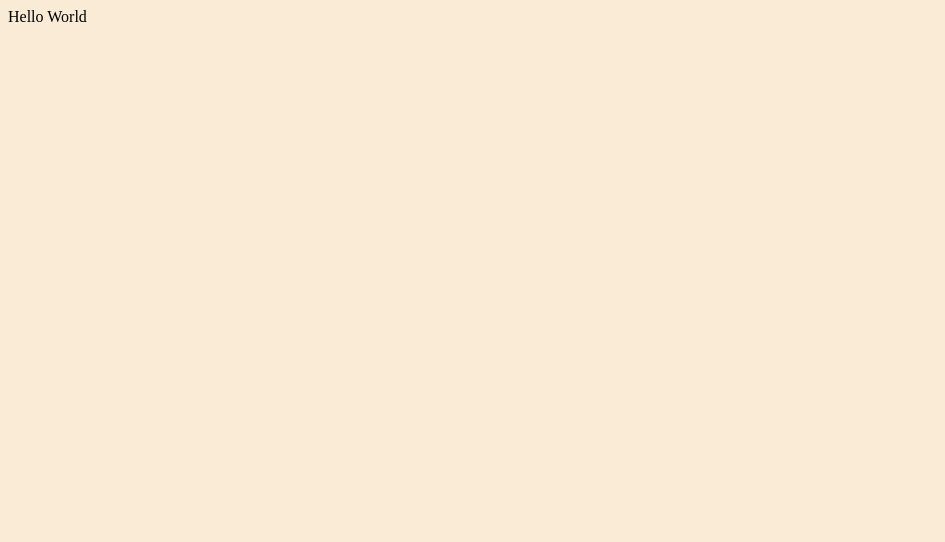
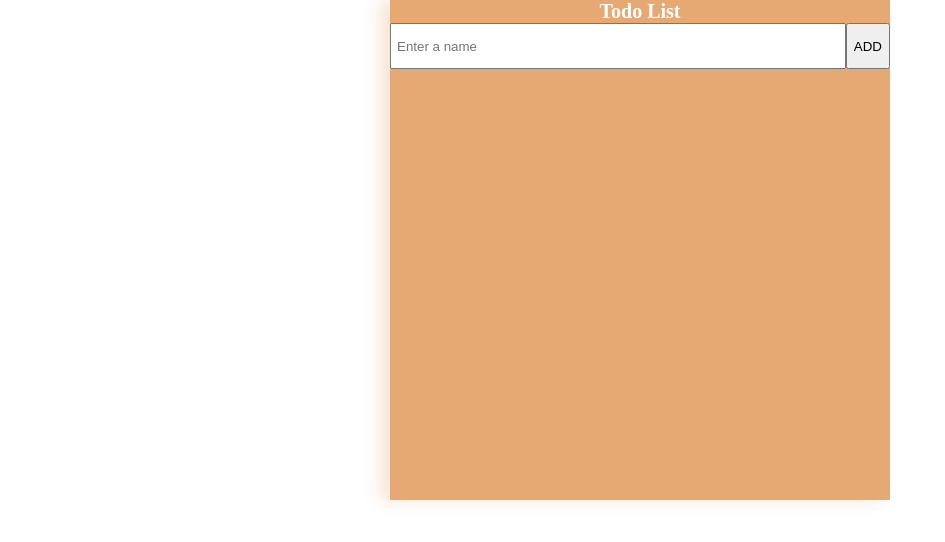
Before and after one commit to abhijitjana976/web_dev_basics, a plain HTML site: page index.html in a window 1280 px wide. Shown: the whole page, without its empty margins (0-945 px from the left). Drawn offline with Linux system fonts and the light colour scheme.

Commit message:
Added ToDo Basics

```diff
--- a/index.html
+++ b/index.html
@@ -5,12 +5,19 @@
     <meta charset="UTF-8">
     <meta http-equiv="X-UA-Compatible" content="IE=edge">
     <meta name="viewport" content="width=device-width, initial-scale=1.0">
-    <link rel="stylesheet" href="./main.css">
+    <link rel="stylesheet" href="./styles/main.css">
     <title>Document</title>
 </head>
 
 <body>
-    Hello World
+    <div class="todo-list">
+        <div class="todo-header">Todo List</div>
+        <div class="todo-input">
+            <input class="input-box" type="text" placeholder="Enter a name" />
+            <button id="add">ADD</button>
+        </div>
+    </div>
+    <script src="./scripts/app.js" type="module"></script>
 </body>
 
 </html>
--- a/main.css
+++ /dev/null
@@ -1,3 +0,0 @@
-body{
-    background-color: antiquewhite;
-}
--- /dev/null
+++ b/scripts/app.js
@@ -0,0 +1,5 @@
+const addButton = document.querySelector("#add"); // HTML Element -> object -> addEventlistener
+console.log(addButton)
+addButton.addEventListener("click", function () {
+    alert("hello")
+});
--- /dev/null
+++ b/styles/main.css
@@ -0,0 +1,32 @@
+body {
+    margin: 0;
+    padding: 0;
+    display: flex;
+    justify-content: center;
+    align-items: center;
+}
+
+.todo-list {
+    width: 500px;
+    height: 500px;
+    box-shadow: -10px 0px 15px rgba(230, 169, 116, 0.3);
+    background-color: rgb(230, 169, 116);
+}
+
+.todo-header{
+    color: white;
+    text-align: center;
+    font-size: 20px;
+    font-weight: 900;
+}
+
+.todo-input{
+    width: 100%;
+    display: flex;
+}
+
+.input-box{
+    width: 100%;
+    height: 32px;
+    padding: 5px;
+}
```
